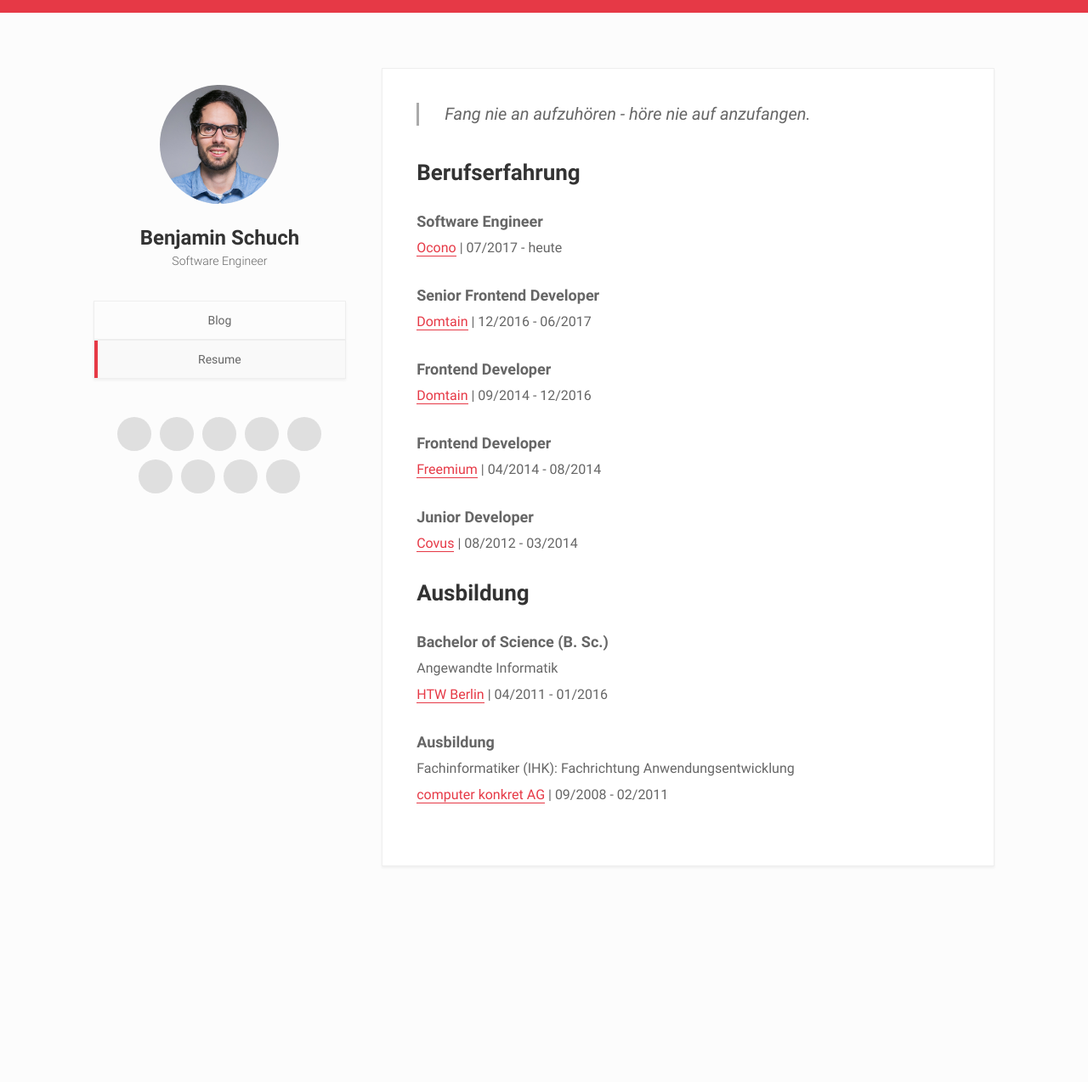
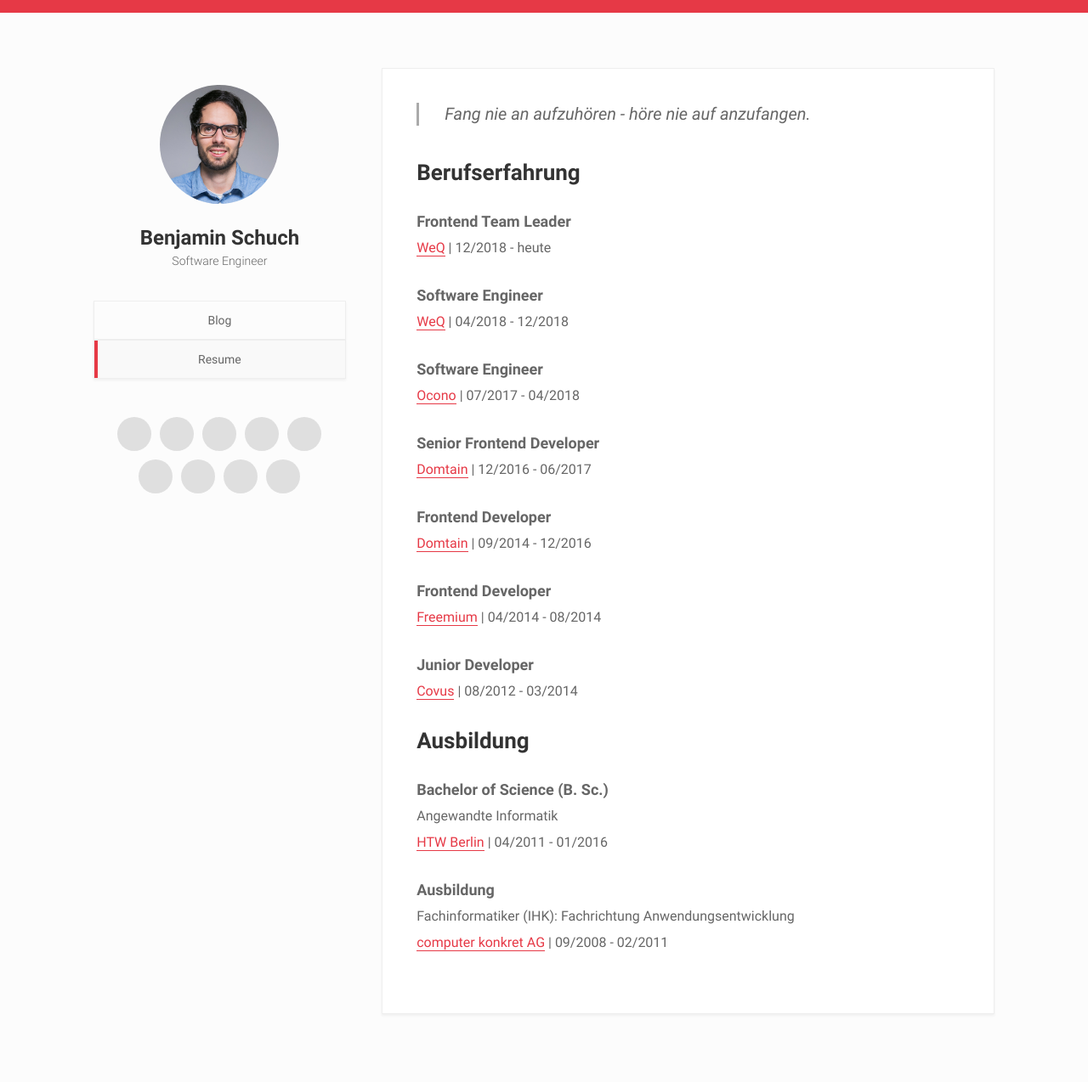
Before and after one commit to chillyistkult/chillyistkult.github.io, a Jekyll site: the page built from _pages/about/index.md, in a window 1280 px wide. Shown: the whole page at 85% size. Built offline with Jekyll 4.4.1, drawn with Linux system fonts in a browser that asks for light colours; before the commit the page ends 1100 px from its top, so only the background shows below that.

Commit message:
Update index.md

```diff
--- a/_pages/about/index.md
+++ b/_pages/about/index.md
@@ -10,9 +10,23 @@ published: true
 ## Berufserfahrung
 
 <dl>
+    <dt>Frontend Team Leader</dt>
+    <dd>
+        <a href="http://www.weq.com" target="_blank">WeQ</a> | 12/2018 - heute
+    </dd>
+</dl>
+
+<dl>
     <dt>Software Engineer</dt>
     <dd>
-        <a href="http://www.ocono.de" target="_blank">Ocono</a> | 07/2017 - heute
+        <a href="http://www.weq.com" target="_blank">WeQ</a> | 04/2018 - 12/2018
+    </dd>
+</dl>
+
+<dl>
+    <dt>Software Engineer</dt>
+    <dd>
+        <a href="http://www.ocono.de" target="_blank">Ocono</a> | 07/2017 - 04/2018
     </dd>
 </dl>
 
```
